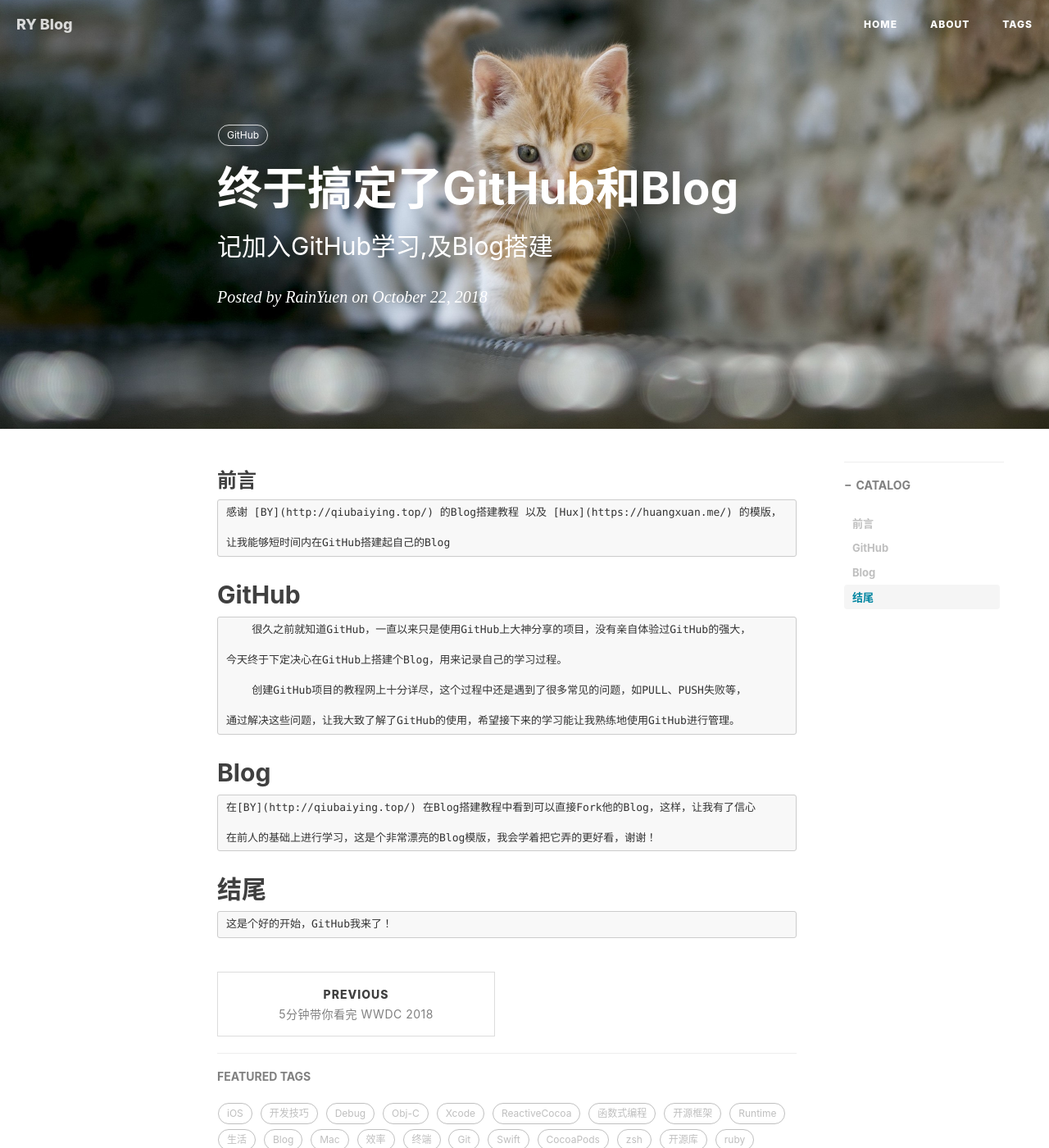
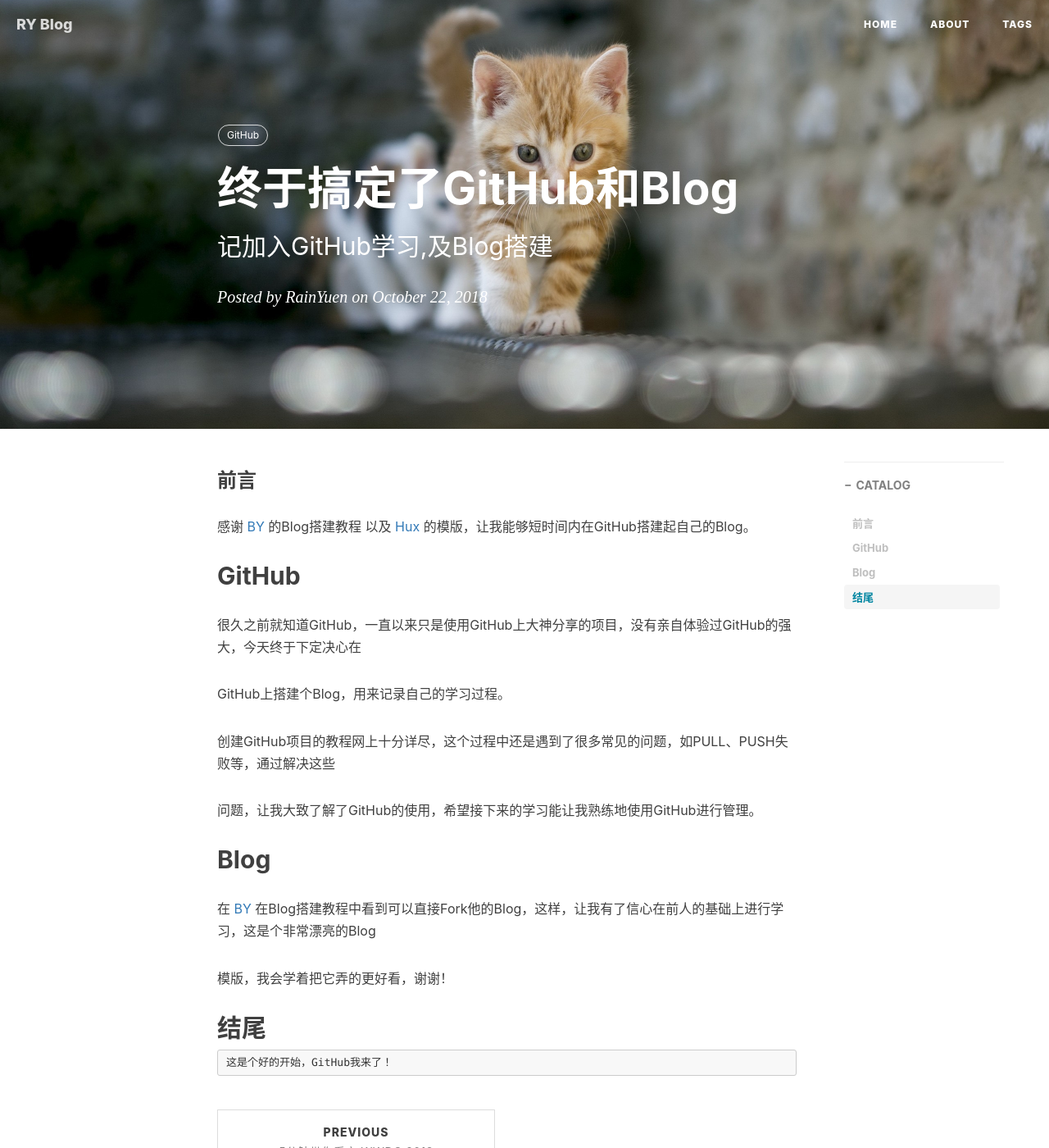
Before and after one commit to rainyuen/rainyuen.github.io, a Jekyll site: the page built from _posts/2018-10-22-终于搞定了GitHub和Blog.md, in a window 1280 px wide and 1400 px high. Shown: the whole window at 82% size. Built offline with Jekyll 4.4.1, drawn with Linux system fonts in a browser that asks for light colours; nearby versions of some CDN libraries; comment, search, counter and statistics services are not loaded.

Commit message:
Update 2018-10-22-终于搞定了GitHub和Blog.md

```diff
--- a/_posts/2018-10-22-终于搞定了GitHub和Blog.md
+++ b/_posts/2018-10-22-终于搞定了GitHub和Blog.md
@@ -12,24 +12,22 @@ tags:
 
 ### 前言
 
-	感谢 [BY](http://qiubaiying.top/) 的Blog搭建教程 以及 [Hux](https://huangxuan.me/) 的模版，
-
-	让我能够短时间内在GitHub搭建起自己的Blog
+感谢 [BY](http://qiubaiying.top/) 的Blog搭建教程 以及 [Hux](https://huangxuan.me/) 的模版，让我能够短时间内在GitHub搭建起自己的Blog。
 
 ## GitHub
-        很久之前就知道GitHub，一直以来只是使用GitHub上大神分享的项目，没有亲自体验过GitHub的强大，
+很久之前就知道GitHub，一直以来只是使用GitHub上大神分享的项目，没有亲自体验过GitHub的强大，今天终于下定决心在
 
-	今天终于下定决心在GitHub上搭建个Blog，用来记录自己的学习过程。
+GitHub上搭建个Blog，用来记录自己的学习过程。
 
-        创建GitHub项目的教程网上十分详尽，这个过程中还是遇到了很多常见的问题，如PULL、PUSH失败等，
+创建GitHub项目的教程网上十分详尽，这个过程中还是遇到了很多常见的问题，如PULL、PUSH失败等，通过解决这些
 
-	通过解决这些问题，让我大致了解了GitHub的使用，希望接下来的学习能让我熟练地使用GitHub进行管理。
+问题，让我大致了解了GitHub的使用，希望接下来的学习能让我熟练地使用GitHub进行管理。
 
 ## Blog
 
-	在[BY](http://qiubaiying.top/) 在Blog搭建教程中看到可以直接Fork他的Blog，这样，让我有了信心
+在 [BY](http://qiubaiying.top/) 在Blog搭建教程中看到可以直接Fork他的Blog，这样，让我有了信心在前人的基础上进行学习，这是个非常漂亮的Blog
 
-	在前人的基础上进行学习，这是个非常漂亮的Blog模版，我会学着把它弄的更好看，谢谢！
+模版，我会学着把它弄的更好看，谢谢！
 
 ## 结尾
 
```
